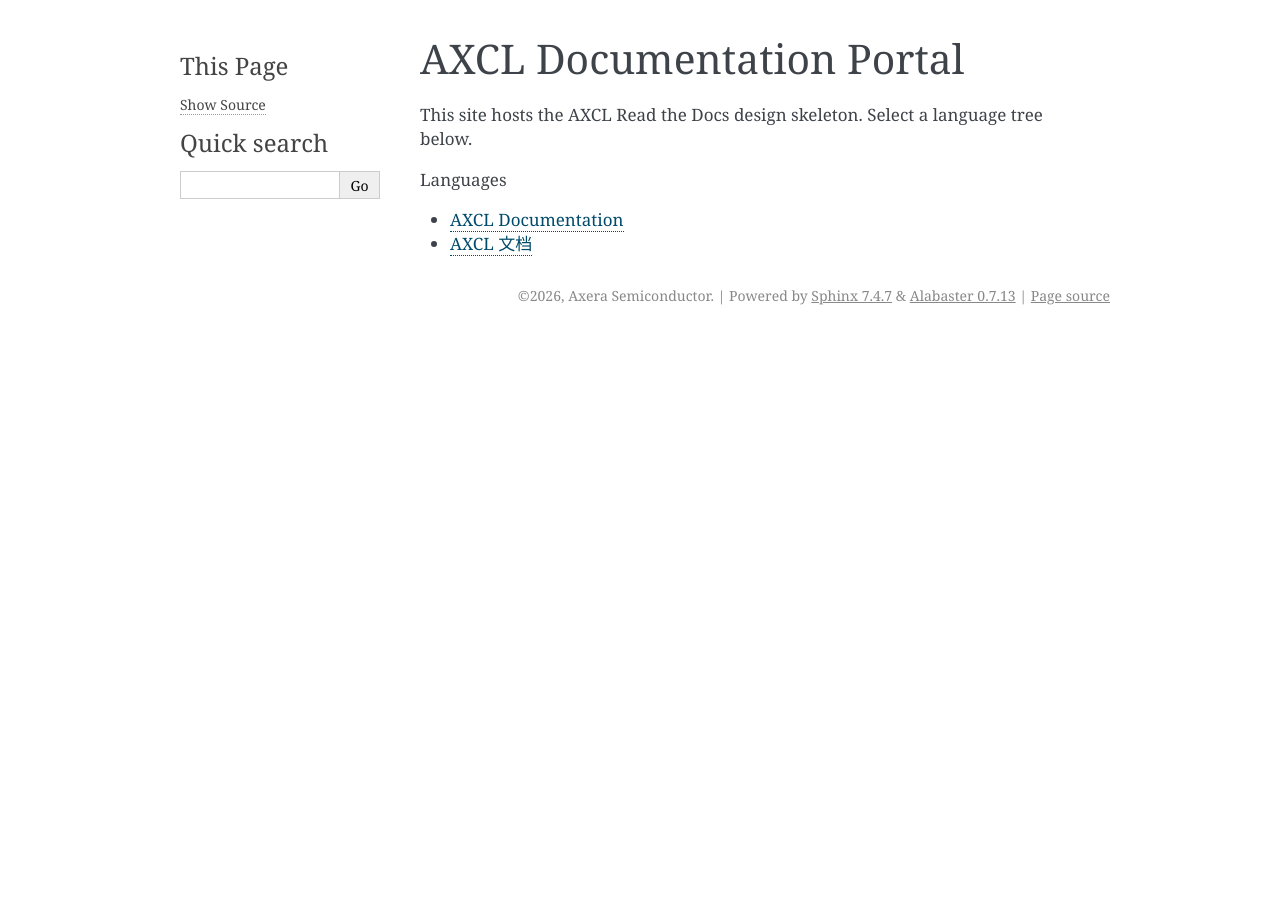
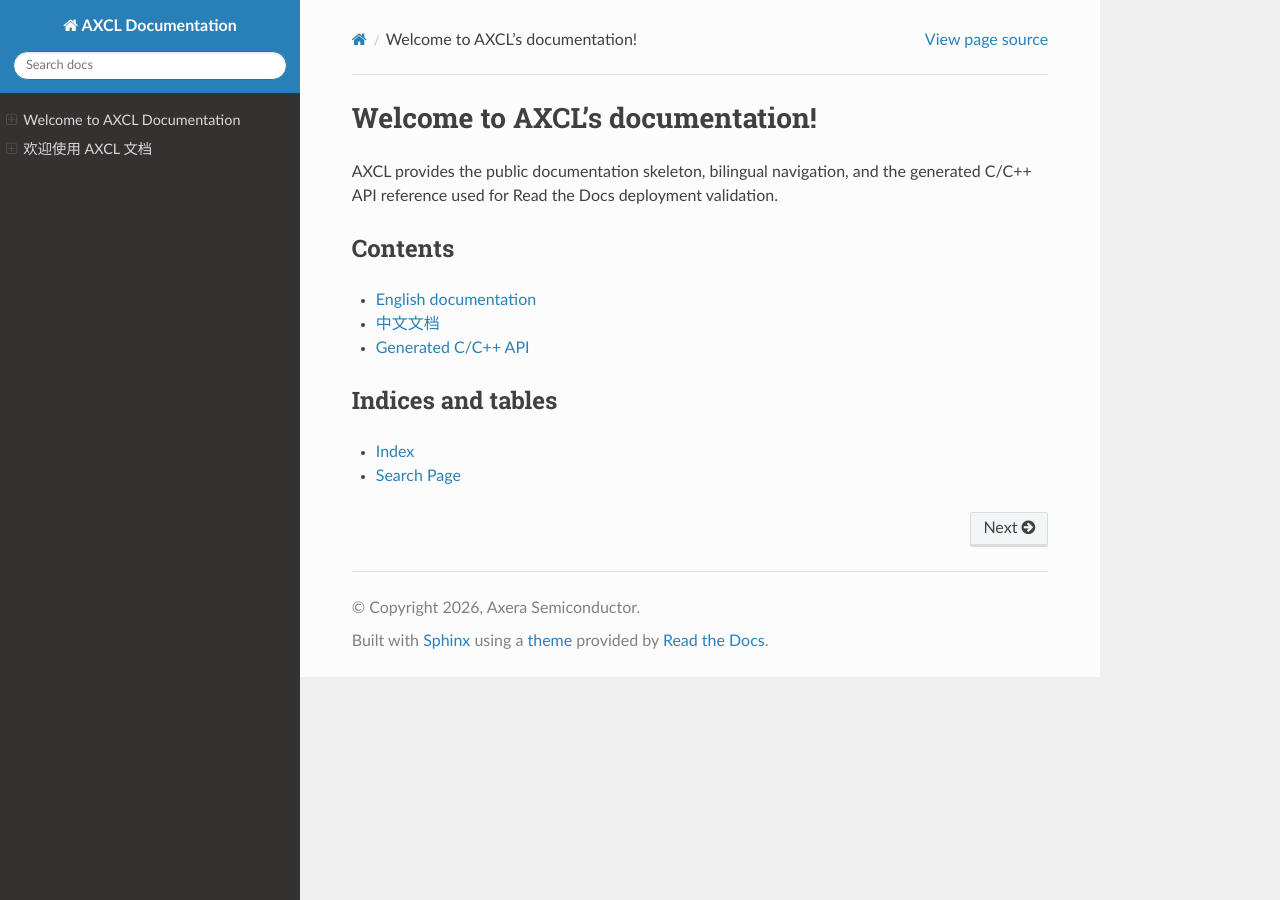
Before and after one commit to gakki2019/axcl_docs_design, a Sphinx documentation site: the page built from docs/source/index.rst, in a window 1280 px wide. Built offline with Sphinx 7.4.7 and the Read the Docs theme 3.1.0, drawn with Linux system fonts in a browser that asks for light colours.

Commit message:
Adopt RTD theme for docs

```diff
--- a/docs/requirements.txt
+++ b/docs/requirements.txt
@@ -1,3 +1,4 @@
 sphinx>=7.2
 breathe>=4.35
 exhale>=0.3.7
+sphinx-rtd-theme>=3.0
--- a/docs/source/conf.py
+++ b/docs/source/conf.py
@@ -116,4 +116,13 @@ exhale_args = {
 templates_path = ["_templates"]
 exclude_patterns = ["_build", "Thumbs.db", ".DS_Store"]
 html_static_path = ["_static"]
+html_theme = "sphinx_rtd_theme"
+html_theme_options = {
+    "collapse_navigation": False,
+    "sticky_navigation": True,
+    "navigation_depth": 4,
+    "includehidden": True,
+    "titles_only": False,
+}
+html_title = project
 master_doc = "index"
--- a/docs/source/index.rst
+++ b/docs/source/index.rst
@@ -1,11 +1,25 @@
-AXCL Documentation Portal
-=========================
+Welcome to AXCL's documentation!
+================================
 
-This site hosts the AXCL Read the Docs design skeleton. Select a language tree below.
+AXCL provides the public documentation skeleton, bilingual navigation, and the
+generated C/C++ API reference used for Read the Docs deployment validation.
+
+Contents
+--------
+
+* :doc:`English documentation <en/index>`
+* :doc:`中文文档 <zh/index>`
+* :doc:`Generated C/C++ API <en/dev/c/index>`
 
 .. toctree::
-   :maxdepth: 1
-   :caption: Languages
+   :hidden:
+   :maxdepth: 2
 
    en/index
    zh/index
+
+Indices and tables
+------------------
+
+* :ref:`genindex`
+* :ref:`search`
```
Also changed, not shown: docs/source/en/index.rst (+21 -4 lines), docs/source/zh/index.rst (+19 -3 lines), 1 other file.
